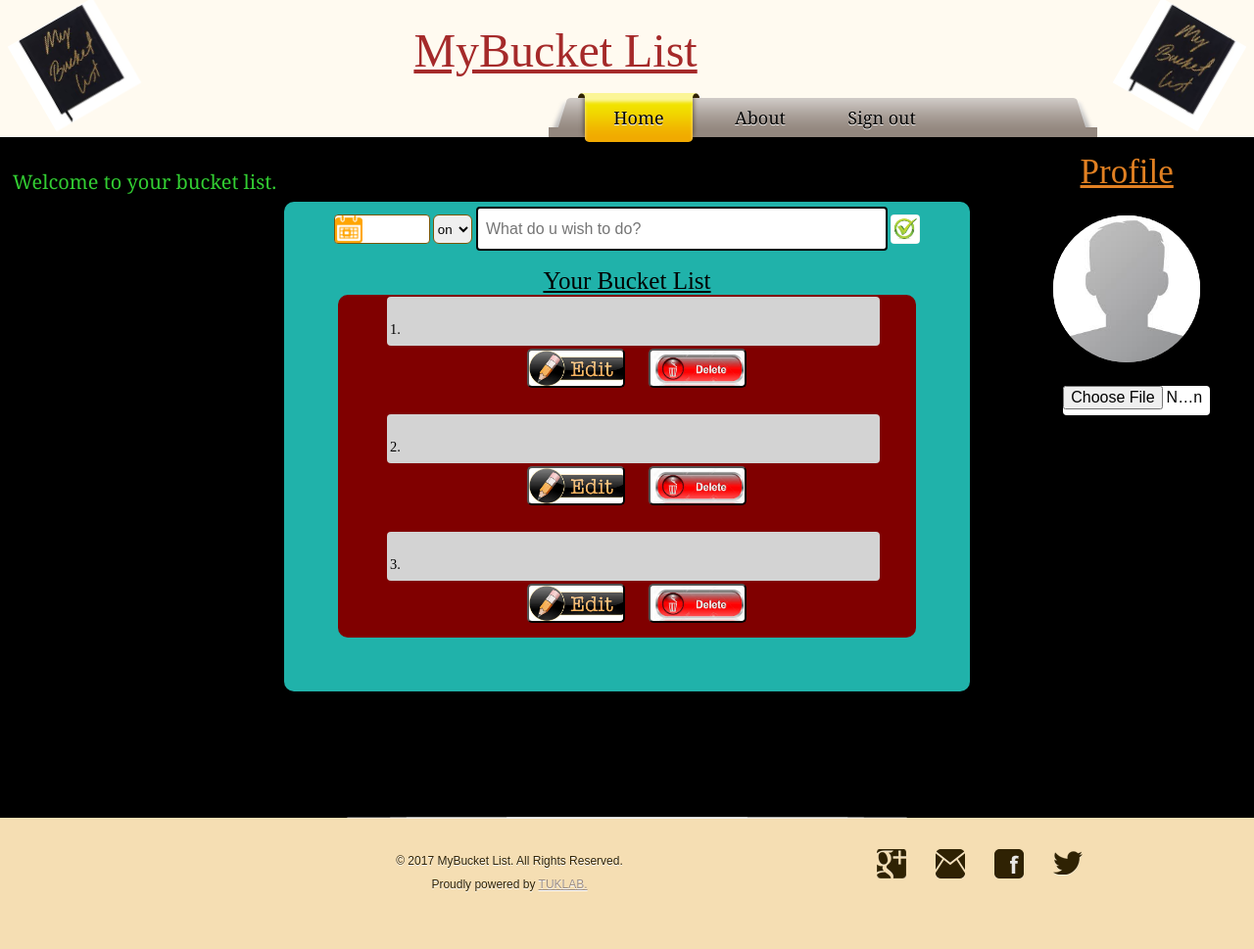
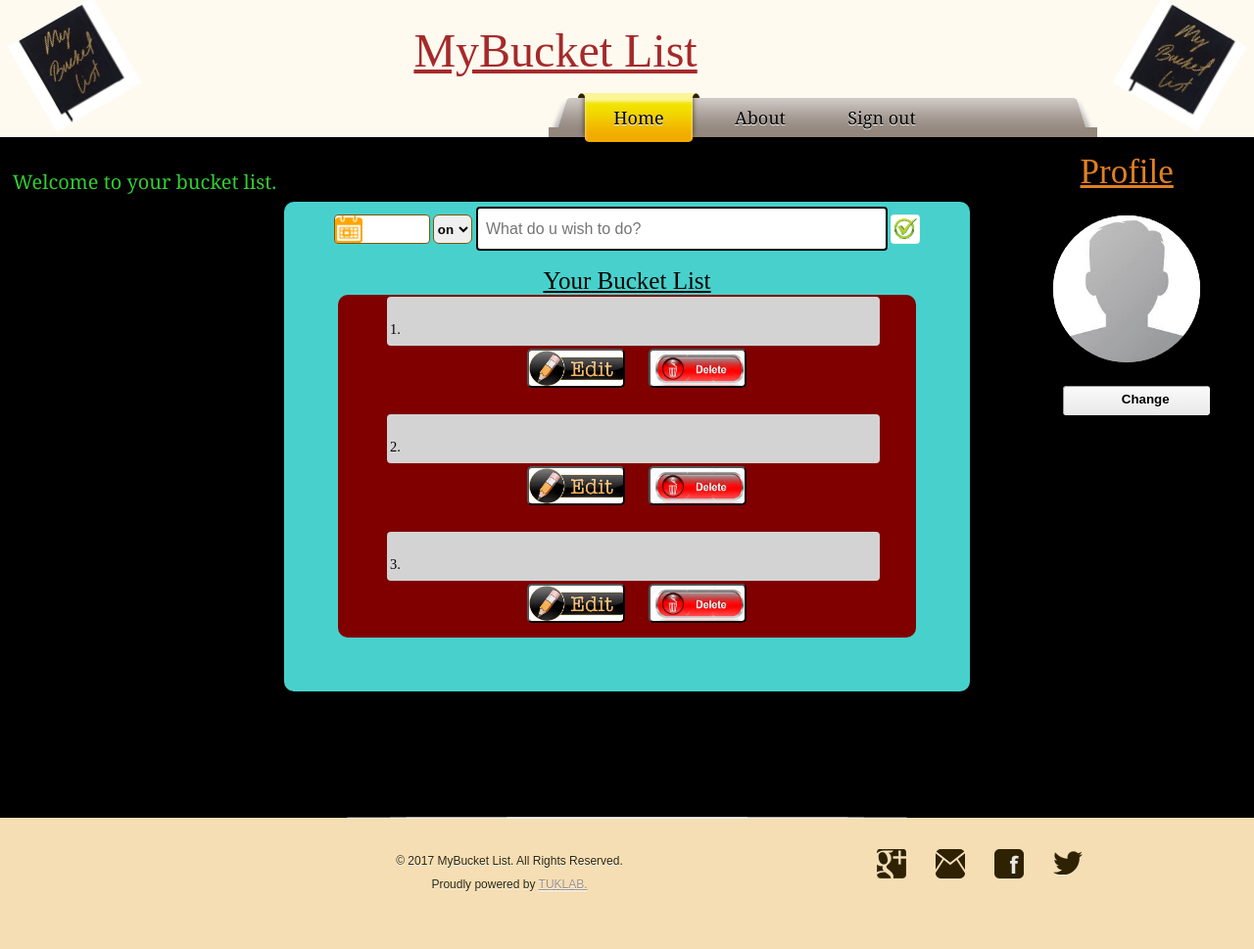
Before and after one commit to GeorgeKihara/Bucket_Project, a Flask app: page /home in a window 1280 px wide. Shown: the whole page at 98% size. Run offline with Flask 2, Linux system fonts and the light colour scheme; the visitor is signed in with stand-in values (Sample User, id 1); a database or web service that is not in the repository returns one stand-in record (values such as "Sample title"); some libraries are stand-ins or nearby versions.

Commit message:
updated the front end

```diff
--- a/app/static/css/my.css
+++ b/app/static/css/my.css
@@ -205,7 +205,7 @@ a {
     width: 700px;
     height: 500px;
     text-align: center;
-    background-color: lightseagreen;
+    background-color: mediumturquoise;
     margin-top: -100px;
     margin: 0 auto;
     border-radius: 10px;
@@ -264,6 +264,7 @@ a {
     margin-left: 10px;
     margin-top: 2px;
     left: 40px;
+    text-decoration: inherit;
 }
 #scroll div label{
     position: relative;
@@ -409,6 +410,8 @@ a {
     position: relative;
     width: 150px;
     height: 30px;
+    clip: rect(0px, 0px, 0px, 0px);
+    display: block;
 }
 
 #imageSubmit1{
@@ -483,3 +486,30 @@ a {
 	border-radius:5px;
 	border:#CCC 1px solid;
 }
+
+.custom1::-webkit-file-upload-button {
+    visibility: hidden;
+  }
+  .custom1::before {
+    content: 'Change';
+    display: inline-block;
+    width: 150px;
+    height: 30px;
+    text-align: center;
+    background: -webkit-linear-gradient(top, #f9f9f9, #e3e3e3);
+    border: 1px solid #999;
+    border-radius: 3px;
+    padding: 5px 8px;
+    outline: none;
+    white-space: nowrap;
+    cursor: pointer;
+    text-shadow: 1px 1px #fff;
+    font-weight: 700;
+    font-size: 10pt;
+  }
+  .custom1:hover::before {
+    border-color: black;
+  }
+  .custom1:active::before {
+    background: -webkit-linear-gradient(top, #e3e3e3, #f9f9f9);
+  }
--- a/app/static/js/vanilla.js
+++ b/app/static/js/vanilla.js
@@ -40,7 +40,7 @@ function readURL(input) {
         var reader = new FileReader();
 
         reader.onload = function (e) {
-            $('#blah').attr('src', e.target.result);
+            $('#image1').attr('src', e.target.result);
         }
 
         reader.readAsDataURL(input.files[0]);
--- a/app/templates/home.html
+++ b/app/templates/home.html
@@ -54,19 +54,19 @@
         <div class="imageUpload">
             <p>Profile</p>
             <form method='post' enctype='multipart/form-data'>
-                <img class="user one" id="blah" src="{{ url_for('static', filename='images/profileboy.jpeg')}}" alt="your image" />
+                <img class="user one" id="image1" src="{{ url_for('static', filename='images/profileboy.jpeg')}}" alt="your image" />
                 <p></p>
-                <input id="imageSubmit" ng-value="filename" type='file' name='uploaded_file' value="choose" accept="image/" multiples>
+                <input class="custom1" id="imageSubmit" type='file' accept="image/" multiples>
             </form>
         </div>
         <div class="bucket">
             <form id="bucketForm" method="POST" name="goalie" action="{{ url_for('store') }}">
                 <input id="homieInput" type="label" ng-model="user" name="bktName">
-                <select name="choice" title="time" id="choice" required>
+                <select style="font-weight:bold;" name="choice" title="time" id="choice" required>
                     <option value="on">on</option>
                     <option value="by">by</option>
                   </select>
-                <input id="datepicker" title="calendar" ng-model="date" name="calendar" required/>
+                <input style="font-weight:bold;" id="datepicker" title="calendar" ng-model="date" name="calendar" required/>
                 <input id="goal" name="details" ng-model="list" type="text" value="" placeholder="What do u wish to do?" required/>
                 <input id="btn-tick" type="submit" ng-click="{{ url_for('store') }};" value="" />
                 <div style="color: brown;" id="flashes" ng-show="!timer()" ng-model="flashes" class="flashes">
@@ -80,8 +80,7 @@
                 <div id="one">
                     <label> 1.<big id="item1">{{data.post1}}</big></label>
                 </div>
-                <p><a ng-click="edit1()"><button id="edit"></button></a> <a ng-click="delete()"
-                        href="{{ url_for('delete1') }}"><button id="delete"></button></a></p>
+                <p><button ng-click="edit1()" id="edit"></button> <a ng-click="delete()" href="{{ url_for('delete1') }}"><button id="delete"></button></a></p>
                 <div id="two">
                     <label>2.<big id="item2">{{ data.post2}}</big></label>
                 </div>
```
Also changed, not shown: app/static/images/delete1.jpeg (added).
